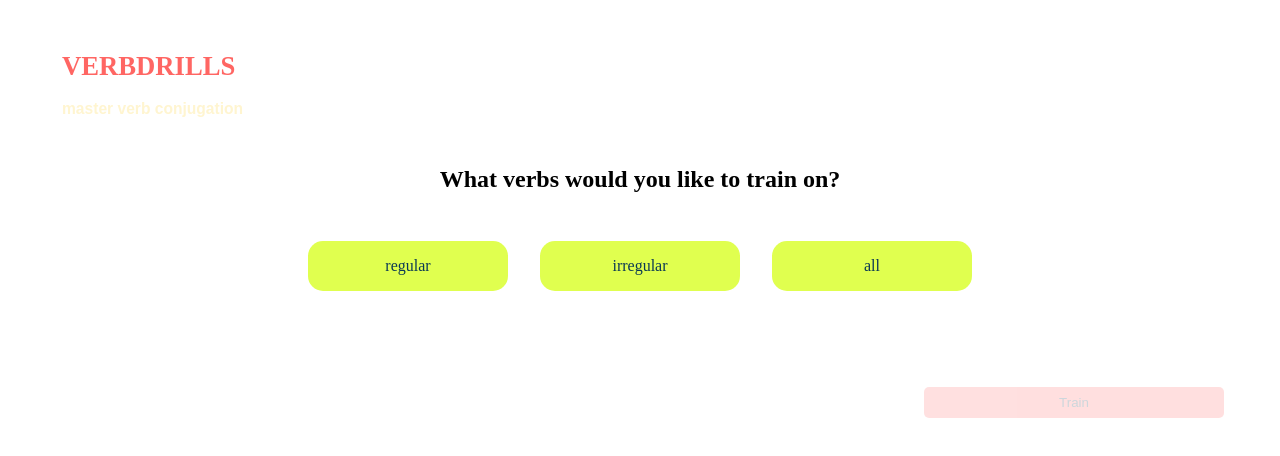
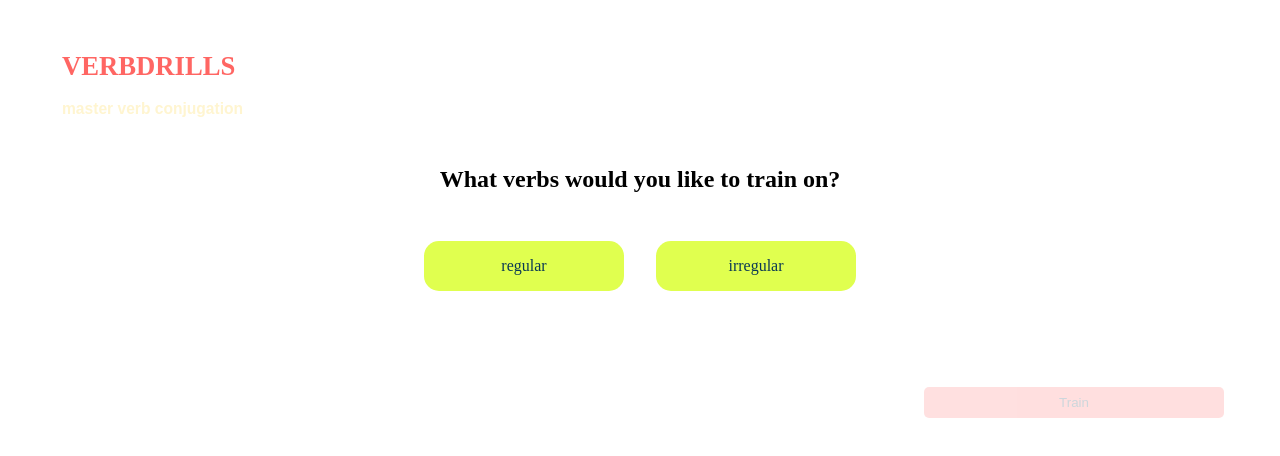
Before and after one commit to CRTW26/verbdrills, a Next.js app: page /1/configure in a window 1280 px wide. Shown: the top 456 px of the page. Built offline with nearby package versions, Linux system fonts and the light colour scheme.

Commit message:
rem: all functionality

```diff
--- a/src/features/game-configuration/components/ConfigurationForm.tsx
+++ b/src/features/game-configuration/components/ConfigurationForm.tsx
@@ -4,11 +4,7 @@ import Button from 'shared/components/Button'
 import { removeItem } from 'shared/utils/array'
 import { FormStep } from '../types'
 
-const VERBSETS = [
-  { value: 'regular' },
-  { value: 'irregular' },
-  { value: 'all' },
-]
+const VERBSETS = [{ value: 'regular' }, { value: 'irregular' }]
 
 const TENSES = [
   { value: 'present' },
--- a/src/pages/[language]/configure.tsx
+++ b/src/pages/[language]/configure.tsx
@@ -1,30 +1,11 @@
 import React from 'react'
-import { useRouter } from 'next/router'
 import Layout from 'shared/components/Layout'
 import { GameConfigurationForm } from 'features/game-configuration'
-import useForm from 'features/game-configuration/hooks/useForm'
 
 const Train: React.FC = () => {
-  const router = useRouter()
-
-  const { formValues, isValid, onChange } = useForm({
-    language: '',
-    verbset: '',
-    tense: '',
-  })
-
-  const handleSubmit = () => {
-    router.push(`/${router.query.language}/train`)
-  }
-
   return (
     <Layout>
-      <GameConfigurationForm
-        onSubmit={handleSubmit}
-        formValues={formValues}
-        isValid={isValid}
-        onChange={onChange}
-      />
+      <GameConfigurationForm />
     </Layout>
   )
 }
```
Also changed, not shown: src/pages/[language]/train.tsx (+7 -2 lines), src/shared/constants.ts (added, +7 -0 lines).
